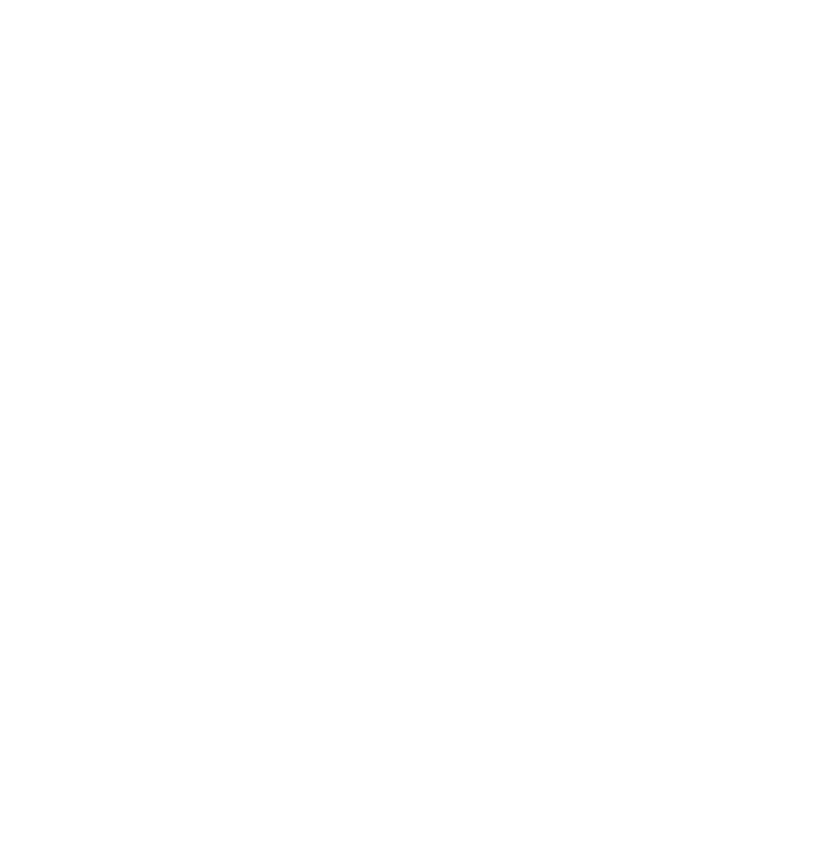
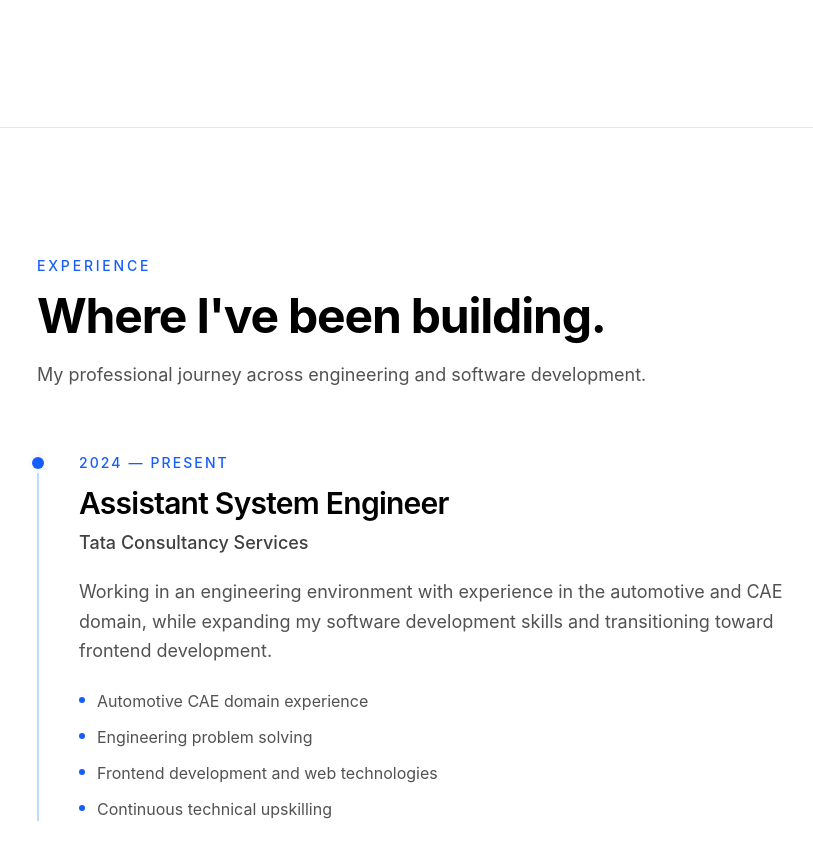
Before and after one commit to srirammookkandi-prog/Portfolio, a React (Vite) app: page / in a window 1280 px wide. Shown: the part 3966-4823 px from the top of the page, without its empty margins (27-840 px from the left). Before the commit the page ends 4093 px from the top, so only its background shows below. Built offline with nearby package versions, Linux system fonts and the light colour scheme.

Commit message:
feat: add experience section

```diff
--- a/src/Pages/WorkPage.tsx
+++ b/src/Pages/WorkPage.tsx
@@ -3,6 +3,7 @@
 import About from "../section/work/About";
 import Skills from "../section/work/Skills";
 import Projects from "../section/work/Projects";
+import Experience from "../section/work/Experience";
 
 function WorkPage() {
     return (
@@ -13,6 +14,7 @@
                 <About />
                 <Skills />
                 <Projects />
+                <Experience />
             </main>
         </>
     );
--- a/src/section/work/Experience.tsx
+++ b/src/section/work/Experience.tsx
@@ -0,0 +1,110 @@
+const experiences = [
+    {
+        period: "2024 — Present",
+        role: "Assistant System Engineer",
+        company: "Tata Consultancy Services",
+        description:
+            "Working in an engineering environment with experience in the automotive and CAE domain, while expanding my software development skills and transitioning toward frontend development.",
+        highlights: [
+            "Automotive CAE domain experience",
+            "Engineering problem solving",
+            "Frontend development and web technologies",
+            "Continuous technical upskilling",
+        ],
+    },
+];
+
+function Experience() {
+    return (
+        <section
+            id="experience"
+            className="border-t border-neutral-200 px-6 py-10 md:px-10 md:py-32"
+        >
+            <div className="mx-auto w-full max-w-6xl">
+
+                {/* Heading */}
+                <div className="max-w-2xl">
+                    <p className="text-sm font-medium uppercase tracking-[0.2em] text-blue-600">
+                        Experience
+                    </p>
+
+                    <h2 className="mt-4 text-4xl font-bold tracking-tight md:text-5xl">
+                        Where I've been building.
+                    </h2>
+
+                    <p className="mt-5 text-lg leading-relaxed text-neutral-600">
+                        My professional journey across engineering and software
+                        development.
+                    </p>
+                </div>
+
+                {/* Experience timeline */}
+                <div className="mt-12 md:mt-16">
+                    {experiences.map((experience) => (
+                        <article
+                            key={`${experience.company}-${experience.role}`}
+                            className="
+                relative
+                border-l-2
+                border-blue-200
+                pl-6
+                md:pl-10
+              "
+                        >
+                            {/* Timeline dot */}
+                            <span
+                                className="
+                  absolute
+                  -left-[7px]
+                  top-1
+                  h-3
+                  w-3
+                  rounded-full
+                  bg-blue-600
+                  ring-4
+                  ring-stone-50
+                "
+                            />
+
+                            {/* Period */}
+                            <p className="text-sm font-medium uppercase tracking-[0.15em] text-blue-600">
+                                {experience.period}
+                            </p>
+
+                            {/* Role */}
+                            <h3 className="mt-3 text-2xl font-semibold tracking-tight md:text-3xl">
+                                {experience.role}
+                            </h3>
+
+                            {/* Company */}
+                            <p className="mt-2 text-lg font-medium text-neutral-700">
+                                {experience.company}
+                            </p>
+
+                            {/* Description */}
+                            <p className="mt-5 max-w-3xl text-base leading-relaxed text-neutral-600 md:text-lg">
+                                {experience.description}
+                            </p>
+
+                            {/* Highlights */}
+                            <ul className="mt-6 space-y-3">
+                                {experience.highlights.map((highlight) => (
+                                    <li
+                                        key={highlight}
+                                        className="flex items-start gap-3 text-sm text-neutral-600 md:text-base"
+                                    >
+                                        <span className="mt-2 h-1.5 w-1.5 shrink-0 rounded-full bg-blue-600" />
+                                        <span>{highlight}</span>
+                                    </li>
+                                ))}
+                            </ul>
+                        </article>
+                    ))}
+                </div>
+
+            </div>
+        </section>
+    );
+}
+
+export default Experience;
```
